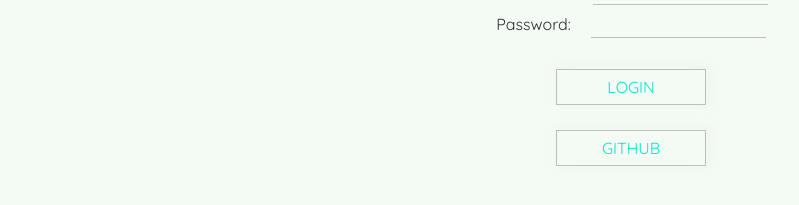
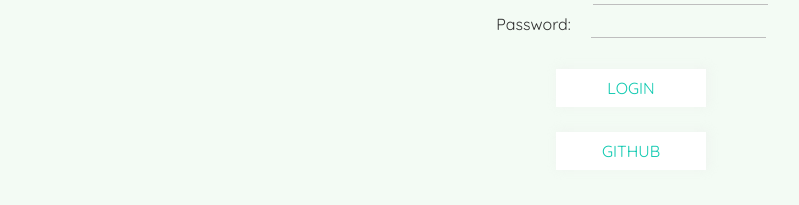
Before and after one commit to cryptoads/CRBN, a React (Create React App) app in the folder client/: page / in a window 1280 px wide. Shown: the part 317-522 px from the top of the page, without its empty margins (9-808 px from the left). Built offline with nearby package versions, Linux system fonts and the light colour scheme; no server answers.

Commit message:
button style update

```diff
--- a/client/src/App.css
+++ b/client/src/App.css
@@ -39,7 +39,7 @@ body {
 .appBtn, .gitHubButton {
   background: none;
   text-transform: uppercase;
-  color: #08E6C8;
+  color: rgb(165, 252, 240);
   border: .5px solid #bebebe;
   padding: 5px 10px;
   transition: 0.3s ease-in-out;
@@ -49,6 +49,24 @@ body {
 }
 
 .appBtn:hover,  .gitHubButton:hover {
+  background: rgb(165, 252, 240);
+  color: #fff;
+  padding: 7px 10px;
+  border: none;
+
+
+}
+
+.login-form .appBtn,  .gitHubButton {
+  background: #fff;
+  color: rgb(14, 201, 176);
+  padding: 7px 10px;
+  border: none;
+
+
+}
+
+.login-form .appBtn:hover,  .gitHubButton:hover {
   background: #08E6C8;
   color: #fff;
   padding: 7px 10px;
--- a/client/src/UserProfile.css
+++ b/client/src/UserProfile.css
@@ -166,3 +166,7 @@
 
     border: 0;
 }
+
+.login-form .appBtn {
+    background: #fff;
+}
```
